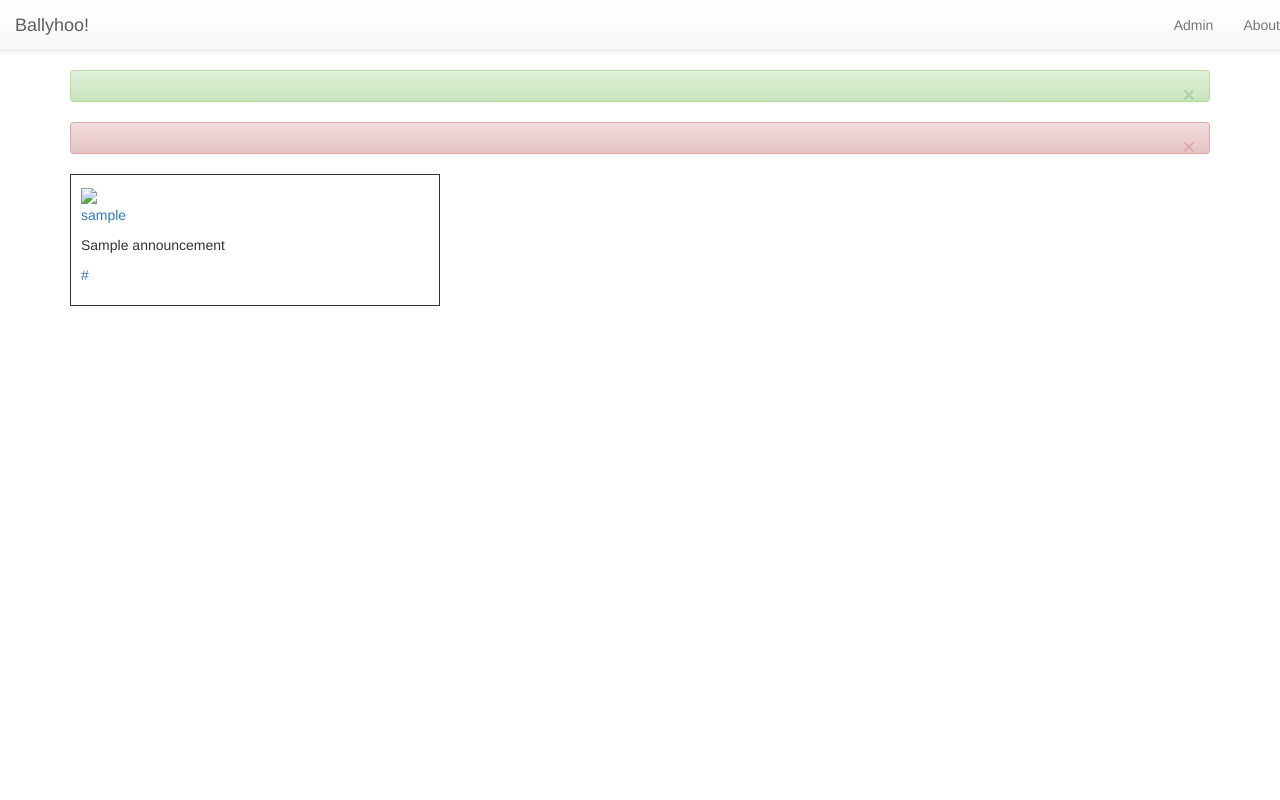
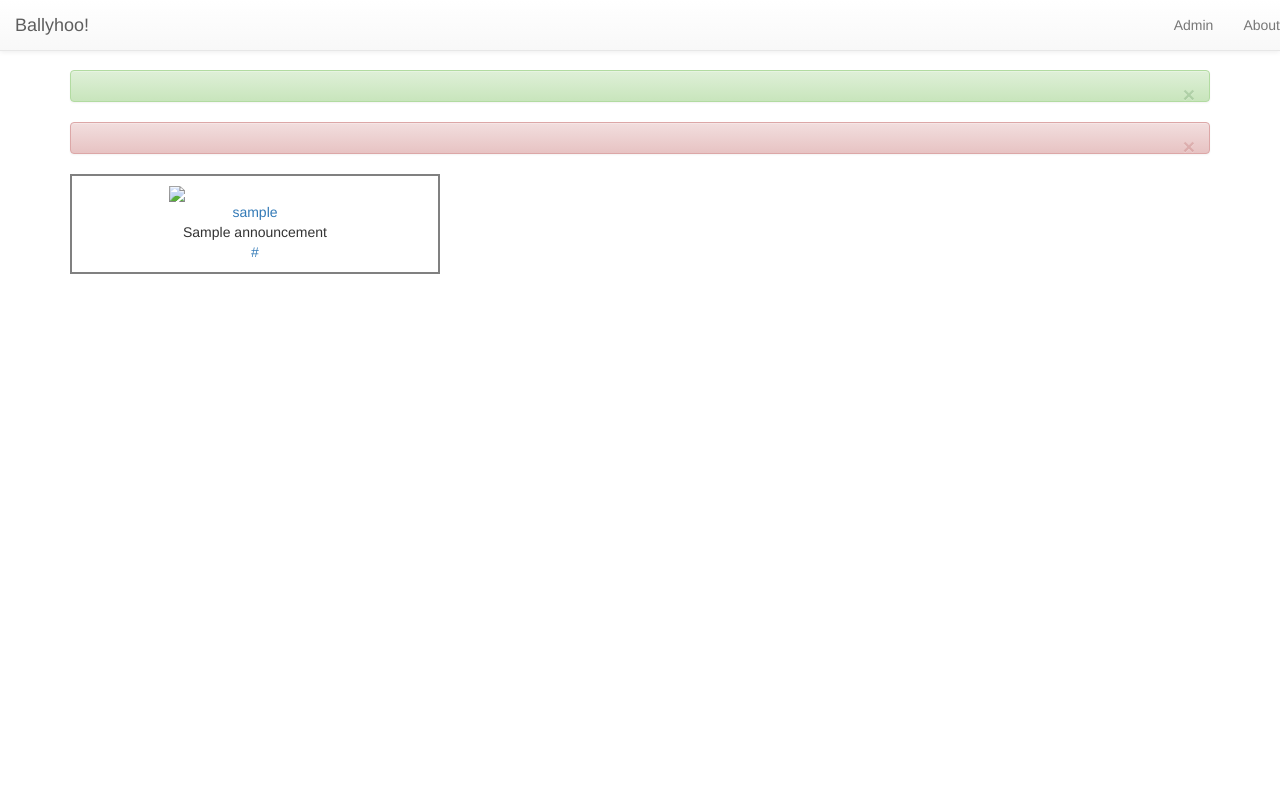
Before and after one commit to datacommunitydc/ballyhoo, a Node project: template views/index.jade in a window 1280 px wide. Run offline with Node 20 templates, Linux system fonts and the light colour scheme; the template is opened without the code that fills it: most values are stand-ins (such as "Sample title", 1, 10 or a date in 2020); some libraries are stand-ins or nearby versions.

Commit message:
substantial improvements to layout
addresses #14, #15

```diff
--- a/public/stylesheets/style.css
+++ b/public/stylesheets/style.css
@@ -1,6 +1,13 @@
+html {
+    height: 100%;
+    min-height: 100%;
+    margin: 0;
+    padding: 0;
+}
 body {
   padding: 70px;
   font: 14px "Lucida Grande", Helvetica, Arial, sans-serif;
+  height: 100%;
 }
 
 a {
@@ -14,9 +21,15 @@
 
 .announcement {
 	padding: 10px;
-	border: 1px;
+	border: 2px;
 	border-style: solid;
+  border-color: gray;
 	position: relative;
+}
+
+.ann_comps {
+  display: table;
+  margin: 0 auto;
 }
 
 .queued {
@@ -41,3 +54,16 @@
      make sure you have an empty gif */
   /* background-image: url('empty.gif'); */
 }
+
+#contentrow {
+  height: 100%;
+}
+.sidebar {
+  background-color: #eee;
+  height: 100%;
+  padding-top: 20px;
+  padding-bottom: 20px;
+  border-width: 2px;
+  border-style: solid;
+  border-color: gray;
+}
--- a/views/index.jade
+++ b/views/index.jade
@@ -22,8 +22,8 @@
                 .col-md-4
                   div(class='announcement')
                     a(href="#{ann.userurl}")
-                      img.admin(src="#{ann.image_url}")
-                      p= ann.username
-                    p= ann.announcement
+                      img.admin.ann_comps(src="#{ann.image_url}")
+                      p.ann_comps= ann.username
+                    p.ann_comps= ann.announcement
                     a(href="#{ann.url}")
-                      p= ann.url
+                      p.ann_comps= ann.url
--- a/views/layout.jade
+++ b/views/layout.jade
@@ -3,11 +3,11 @@
   head
     title= title
     link(rel='stylesheet', href='/stylesheets/style.css')
-    link(rel='stylesheet', href='//netdna.bootstrapcdn.com/bootstrap/3.0.2/css/bootstrap.min.css')
-    link(rel='stylesheet', href='//netdna.bootstrapcdn.com/bootstrap/3.0.2/css/bootstrap-theme.min.css')
+    link(rel='stylesheet', href='//netdna.bootstrapcdn.com/bootstrap/3.0.3/css/bootstrap.min.css')
+    link(rel='stylesheet', href='//netdna.bootstrapcdn.com/bootstrap/3.0.3/css/bootstrap-theme.min.css')
     script(src="http://code.jquery.com/jquery-1.10.1.min.js")
     script(src="http://code.jquery.com/jquery-migrate-1.2.1.min.js")
-    script(src="//netdna.bootstrapcdn.com/bootstrap/3.0.2/js/bootstrap.min.js")
+    script(src="//netdna.bootstrapcdn.com/bootstrap/3.0.3/js/bootstrap.min.js")
     script(src="/socket.io/socket.io.js")
     script.
       var socket = io.connect('http://localhost');
@@ -22,11 +22,14 @@
         button.navbar-toggle(type="button" class="navbar-toggle" data-toggle="collapse" data-target="#bs-example-navbar-collapse-1")
           span.sr-only Toggle navigation
           span.icon-bar
+          span.icon-bar
+          span.icon-bar
         a.navbar-brand(href="/") Ballyhoo!
-      ul.nav.navbar-nav.navbar-right
-        li
-          a(href="/admin") Admin
-        li
-          a(href="#") About
+      div.collapse.navbar-collapse.navbar-right#bs-example-navbar-collapse-1
+        ul.nav.navbar-nav
+          li
+            a(href="/admin") Admin
+          li
+            a(href="/about") About
 
     block content
```
Also changed, not shown: views/admin.jade (+11 -8 lines).
